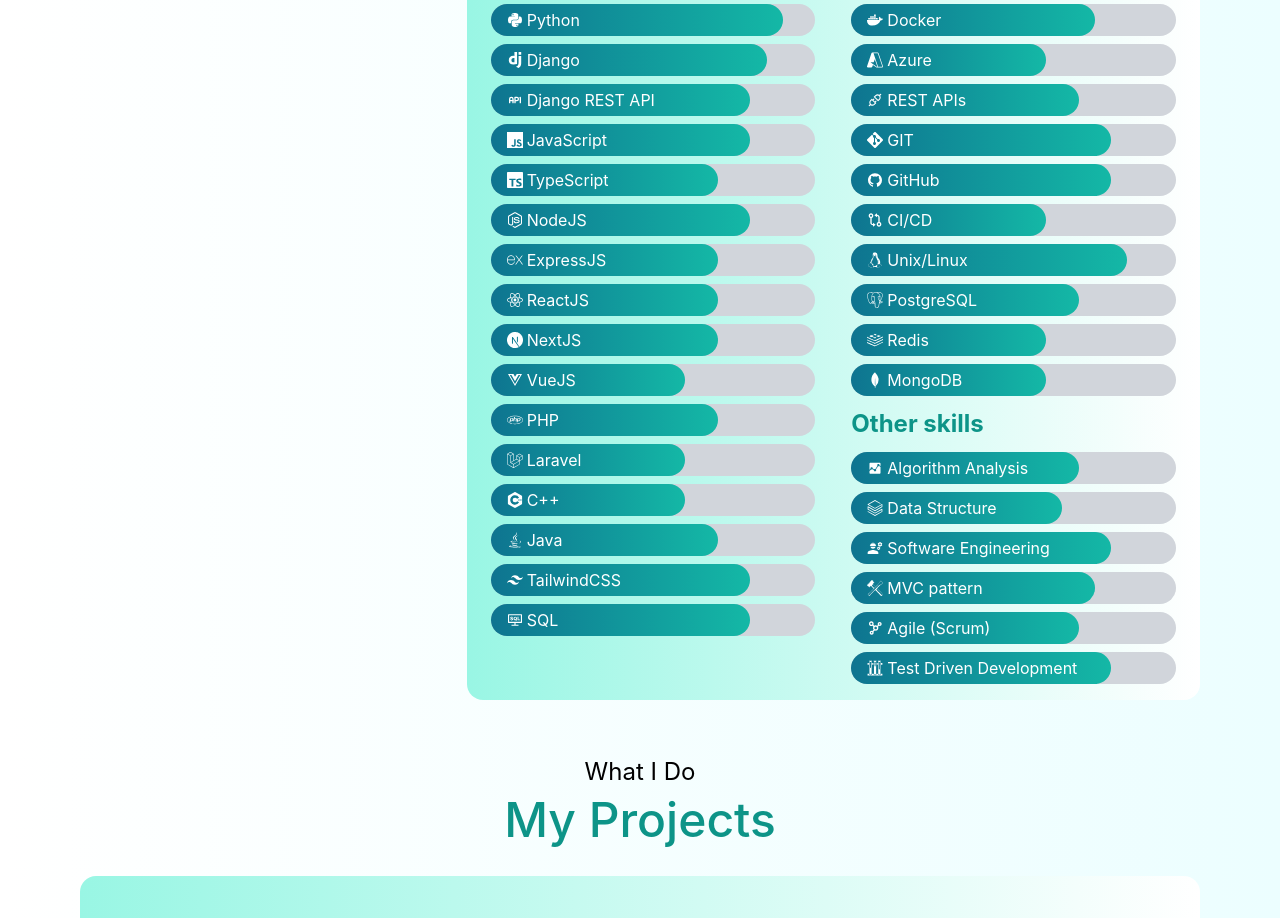
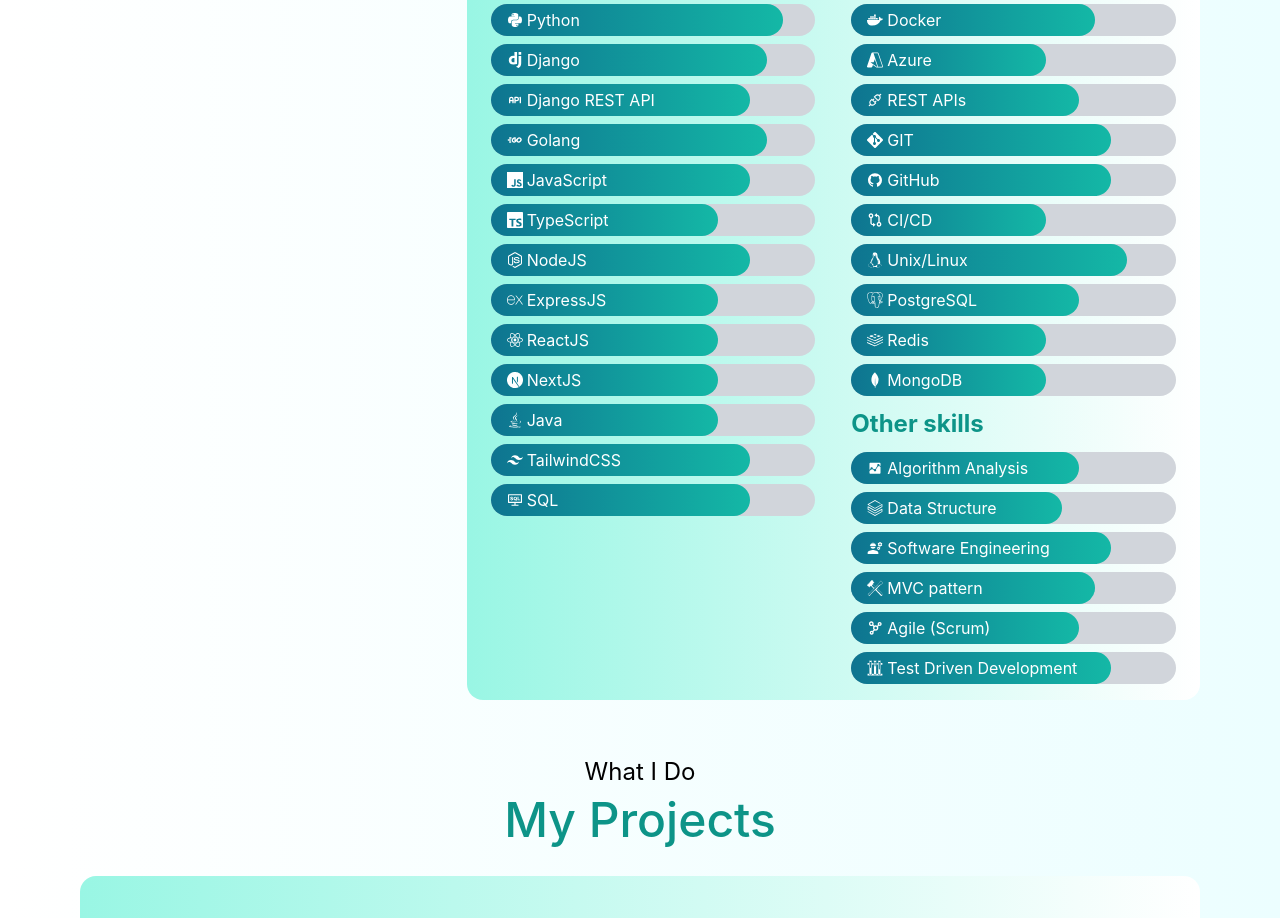
Before and after one commit to abdoohossamm/portfolio, a Next.js app: page / in a window 1280 px wide. Shown: the part 2760-3678 px from the top of the page. Built offline with nearby package versions, Linux system fonts and the light colour scheme.

Commit message:
Update skills data.

```diff
--- a/components/data.ts
+++ b/components/data.ts
@@ -19,6 +19,7 @@
 import {ImGit} from "react-icons/im";
 import {DiGoogleAnalytics, DiLinux} from "react-icons/di";
 import {GiTestTubes} from "react-icons/gi";
+import { TbBrandGolang } from "react-icons/tb";
 
 export const languages: Skill[] = [
     {
@@ -35,6 +36,11 @@
         Icon: TbApi,
         name: "Django REST API",
         level: "80",
+    },
+    {
+        Icon: TbBrandGolang,
+        name: "Golang",
+        level: "85",
     },
     {
         Icon: SiJavascript,
@@ -65,26 +71,6 @@
         Icon: SiNextdotjs,
         name: "NextJS",
         level: "70",
-    },
-    {
-        Icon: FaVuejs,
-        name: "VueJS",
-        level: "60",
-    },
-    {
-        Icon: FaPhp,
-        name: "PHP",
-        level: "70",
-    },
-    {
-        Icon: FaLaravel,
-        name: "Laravel",
-        level: "60",
-    },
-    {
-        Icon: SiCplusplus,
-        name: "C++",
-        level: "60",
     },
     {
         Icon: SiJava,
```
